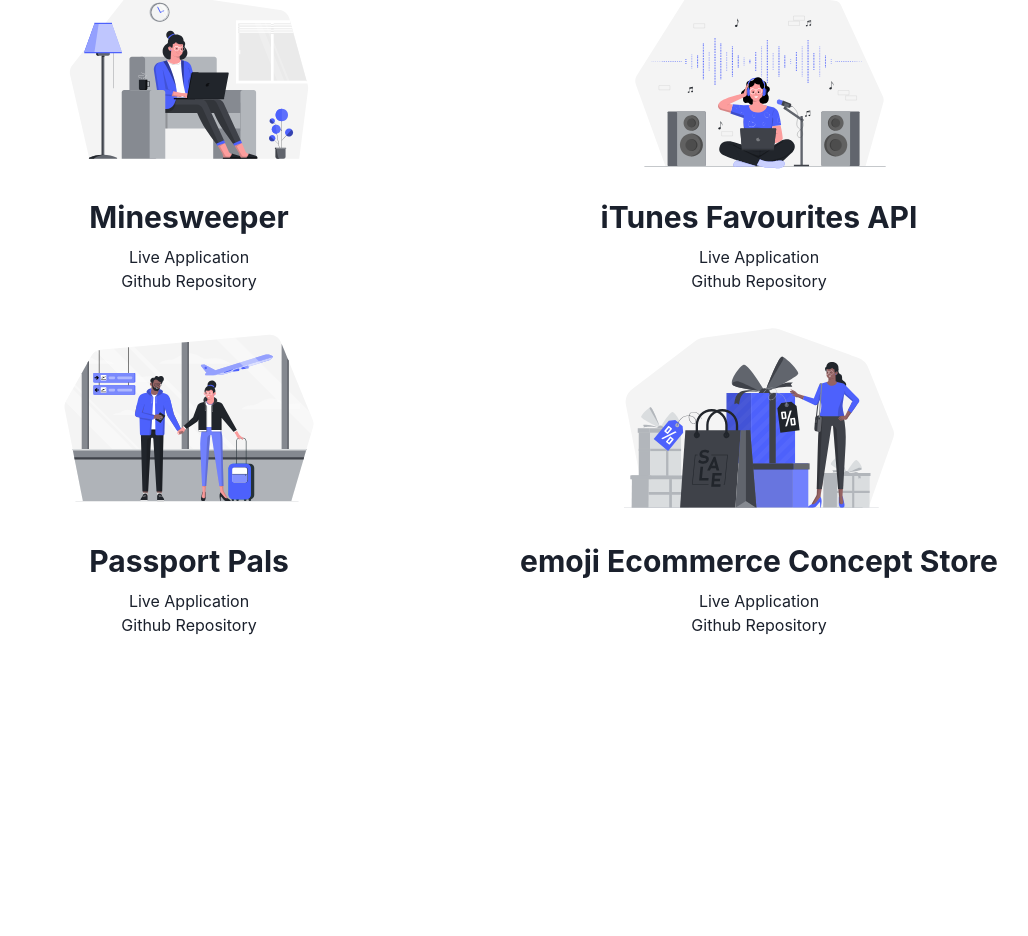
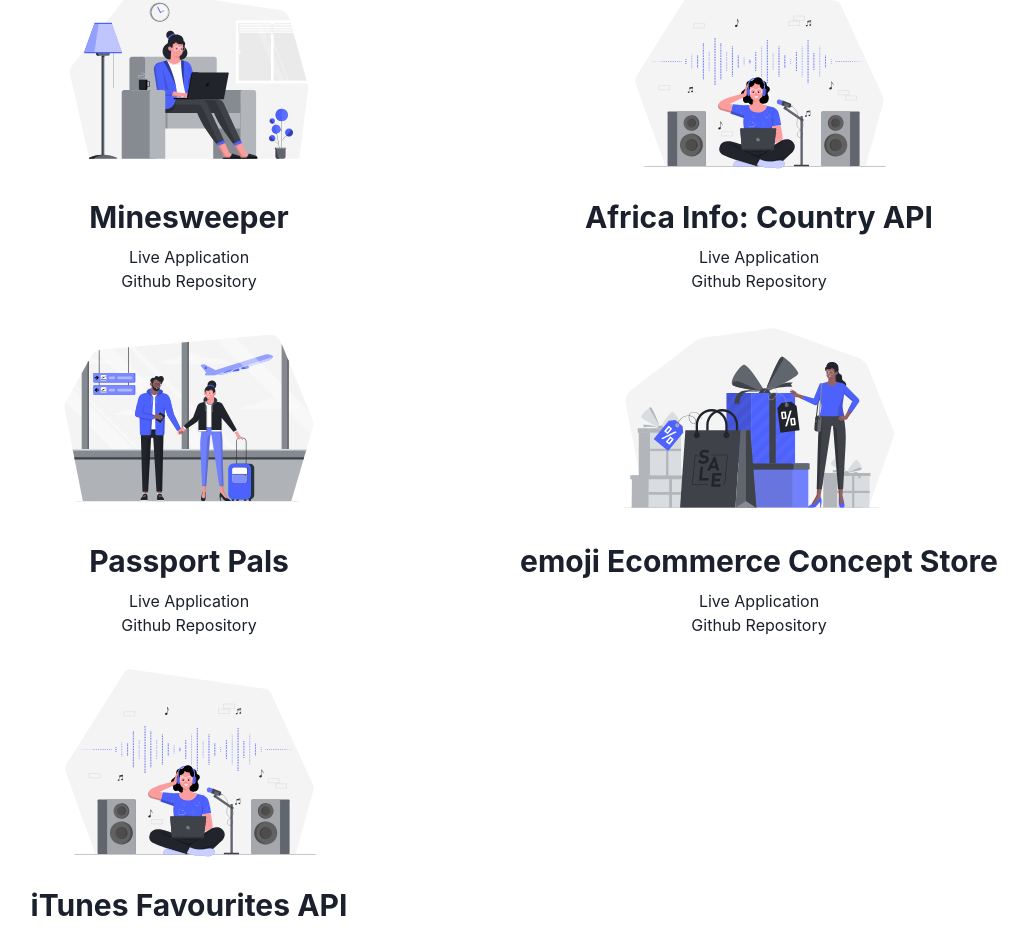
Before and after one commit to BradleyLund/nextjs-dev-portfolio, a Next.js app: page /projects in a window 1280 px wide. Shown: the part 111-1047 px from the top of the page, without its empty margins (166-1194 px from the left). Before the commit the page ends 800 px from the top, so only its background shows below. Built offline with nearby package versions, Linux system fonts and the light colour scheme.

Commit message:
add the africa info project

```diff
--- a/package.json
+++ b/package.json
@@ -6,7 +6,8 @@
     "dev": "next dev",
     "build": "next build",
     "start": "next start",
-    "lint": "next lint"
+    "lint": "next lint",
+    "now-build": "next build"
   },
   "dependencies": {
     "@chakra-ui/icons": "1.0.15",
--- a/pages/projects.js
+++ b/pages/projects.js
@@ -39,12 +39,12 @@
             <div className="projectClass">
               <Image width={250} height={250} src={iTunesImage} alt="iTunes" />
 
-              <h2 className="projectname">iTunes Favourites API</h2>
+              <h2 className="projectname">Africa Info: Country API </h2>
 
-              <Link href="https://ancient-spire-93066.herokuapp.com/">
+              <Link href="https://next-countries-api-px18tuu7i-bradleylund.vercel.app/">
                 <a>Live Application</a>
               </Link>
-              <Link href="https://github.com/BradleyLund/react-itunes-api">
+              <Link href="https://github.com/BradleyLund/Next-Countries-API">
                 <a>Github Repository</a>
               </Link>
             </div>
@@ -79,6 +79,22 @@
                 <a>Live Application</a>
               </Link>
               <Link href="https://github.com/BradleyLund/emojiEcommerce">
+                <a>Github Repository</a>
+              </Link>
+            </div>
+          </Col>
+        </Row>
+        <Row className="text-center" xs={1} md={2} lg={2}>
+          <Col>
+            <div className="projectClass">
+              <Image width={250} height={250} src={iTunesImage} alt="iTunes" />
+
+              <h2 className="projectname">iTunes Favourites API</h2>
+
+              <Link href="https://ancient-spire-93066.herokuapp.com/">
+                <a>Live Application</a>
+              </Link>
+              <Link href="https://github.com/BradleyLund/react-itunes-api">
                 <a>Github Repository</a>
               </Link>
             </div>
```
Also changed, not shown: 1 other file (tests, documents, lock files or other folders).
